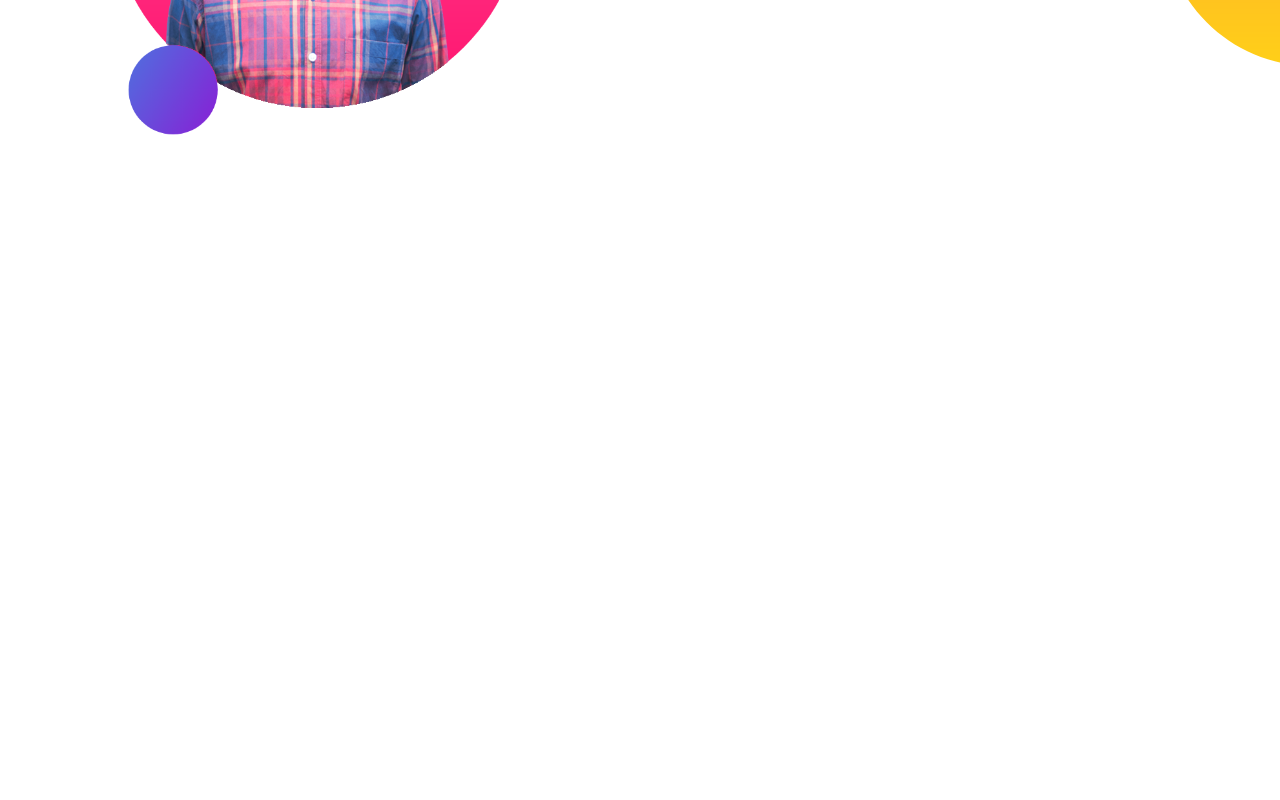
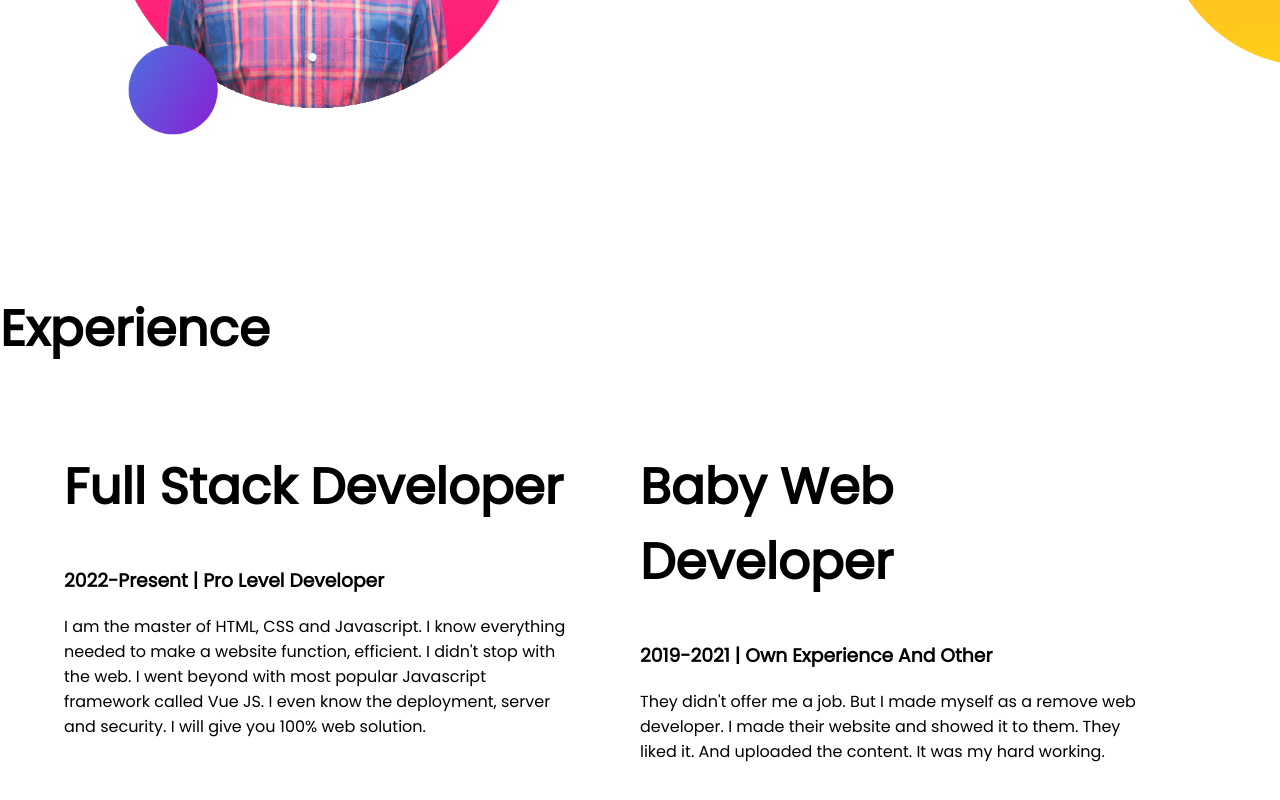
Before and after one commit to AhmedReFu/ahmed-portfolio, a plain HTML site: page index.html in a window 1280 px wide. Shown: the part 996-1796 px from the top of the page. Before the commit the page ends 1288 px from the top, so only its background shows below. Drawn offline with Linux system fonts and the light colour scheme.

Commit message:
experence add

```diff
--- a/index.html
+++ b/index.html
@@ -14,7 +14,7 @@
 </head>
 
 <body>
-    <section class="top-banner">
+    <section class="top-banner flexible-container">
         <div class="hlap-width">
             <h1>Welcome To</h1>
             <h1><span class="title-color">Ahmed ReFat</span> Creation</h1>
@@ -31,7 +31,7 @@
             <img src="images/ahmed.png" alt="Ahmed ReFat">
         </div>
     </section>
-    <section class="dream-big">
+    <section class="dream-big flexible-container">
         <div class="hlap-width">
             <img src="images/ahmed-2.png" alt="">
         </div>
@@ -43,6 +43,27 @@
             <a class="link-button" href="https://goldminespicture.com" target="_blank">DOWNLOAD RESUME</a>
         </div>
     </section>
+    <section class="experience-area">
+        <h1>Experience</h1>
+        <div class="flexible-container">
+            <div class="hlap-width">
+                <h1>Full Stack Developer</h1>
+                <h3>2022-Present | Pro Level Developer</h3>
+                <p>I am the master of HTML, CSS and Javascript. I know everything needed to make a website function,
+                    efficient. I didn't stop with the web. I went beyond with most popular Javascript framework called
+                    Vue
+                    JS. I even know the deployment, server and security. I will give you 100% web solution.</p>
+            </div>
+            <div class="hlap-width">
+                <h1>Baby Web Developer</h1>
+                <h3>2019-2021 | Own Experience And Other</h3>
+                <p>They didn't offer me a job. But I made myself as a remove web developer. I made their website and
+                    showed
+                    it to them. They liked it. And uploaded the content. It was my hard working.
+                </p>
+            </div>
+        </div>
+    </section>
 </body>
 
 </html>
--- a/style.css
+++ b/style.css
@@ -8,7 +8,7 @@ h1{
 .title-color{
     color: orange;
 }
-section{
+.flexible-container{
     display: flex;
     margin-bottom: 150px;
 }
@@ -38,3 +38,6 @@ section{
     background-repeat: no-repeat;
     background-position: right;
 }
+.experience-area{
+
+}
```
